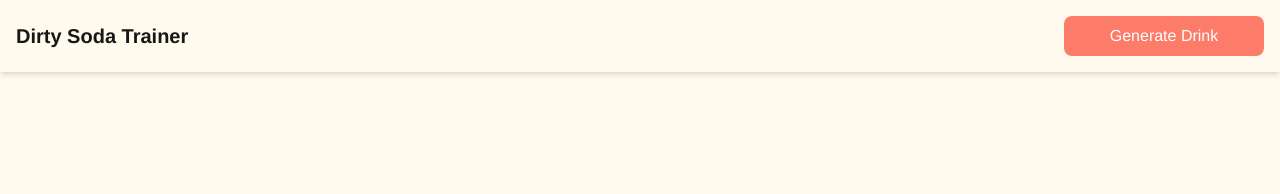
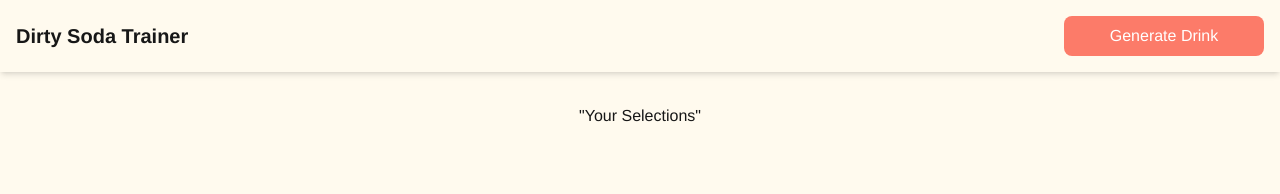
Before and after one commit to laurenbrackman/swig-trainer-2, a Next.js app: page / in a window 1280 px wide. Shown: the top 194 px of the page. Built offline with nearby package versions, Linux system fonts and the light colour scheme.

Commit message:
Create selections card

```diff
--- a/app/page.tsx
+++ b/app/page.tsx
@@ -4,6 +4,7 @@ import Header from "@/components/header";
 import Footer from "@/components/footer";
 import DrinkCard from "@/components/drinkCard";
 import PollCard from "@/components/pollCard";
+import SelectionCard from "@/components/selectionCard";
 import { useState } from "react";
 import { pickExactDrink } from "../utils/drinkGenerator";
 import { Drink } from "@/utils/drinks";
@@ -21,6 +22,7 @@ export default function Home() {
       <Header handleGenerateDrink={handleGenerateDrink}/>
       <main className="flex flex-col items-center p-8">
       {drink && <DrinkCard drink={drink} />}
+      <SelectionCard />
       {drink && <PollCard drink={drink} />}
       </main>
       <Footer />
--- /dev/null
+++ b/components/selectionCard.tsx
@@ -0,0 +1,5 @@
+export default function selectionCard(){
+  return (
+    <div><p>"Your Selections"</p></div>
+  );
+}
```
